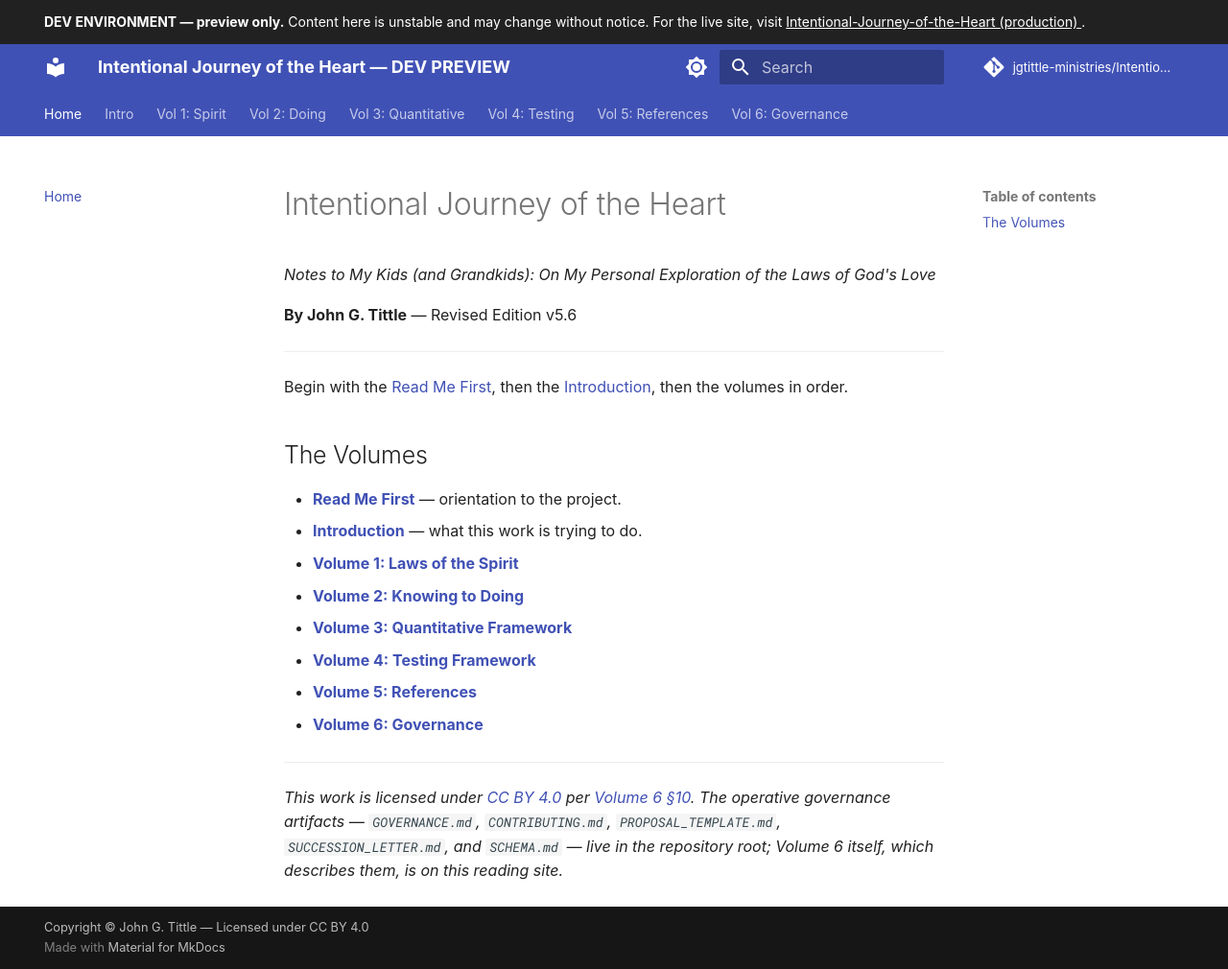
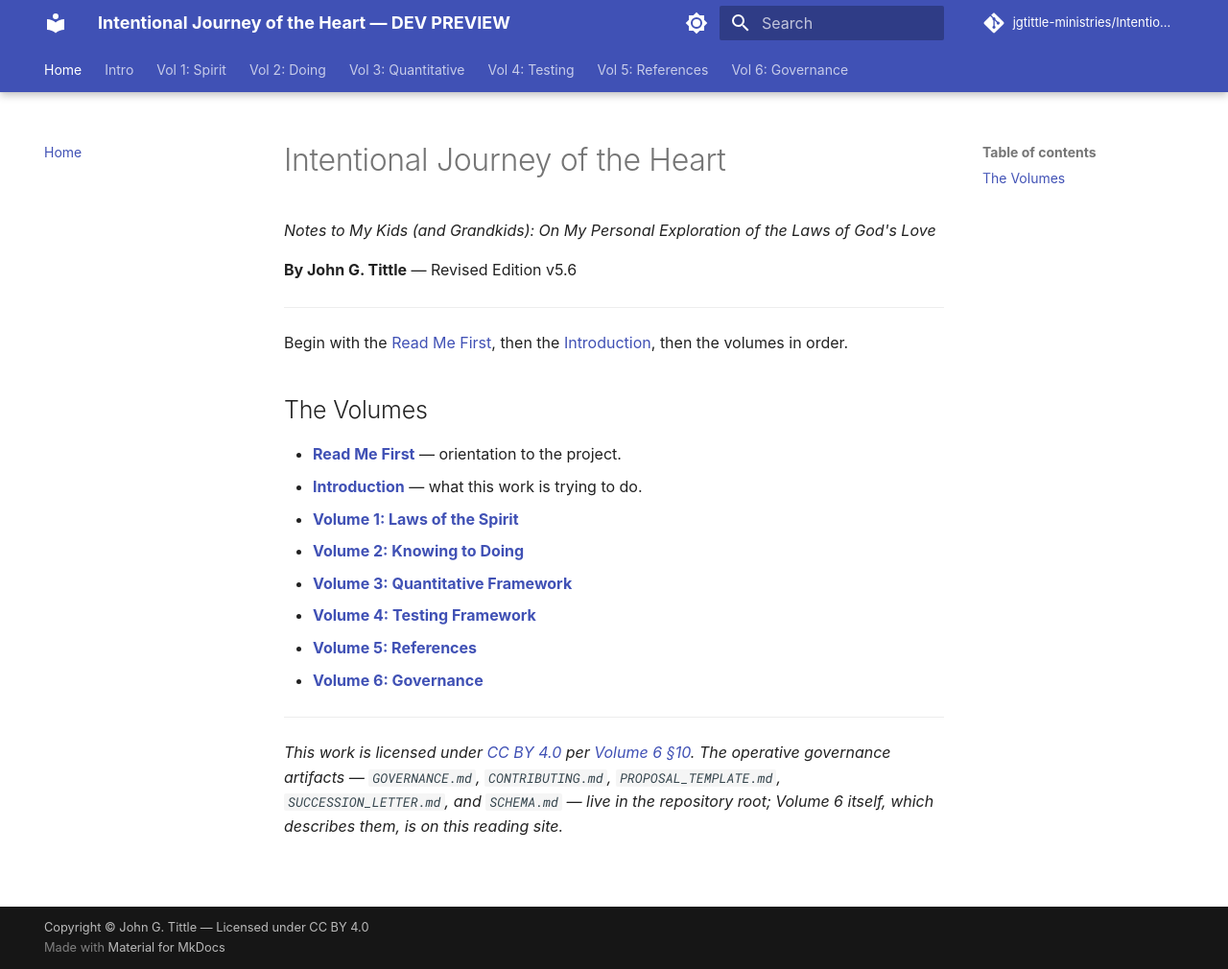
Before and after one commit to jgtittle-ministries/Intentional-Journey-of-the-Heart, an MkDocs documentation site: the page built from docs/index.md, in a window 1280 px wide and 1010 px high. Shown: the whole window at 96% size. Built offline with MkDocs 1.6.1 and Material for MkDocs 9.7.7, drawn with Linux system fonts in a browser that asks for light colours; some web fonts are replaced; comment, search, counter and statistics services are not loaded.

Commit message:
Fix: remove DEV banner from prod splash page
The overrides/main.html file holding the "DEV ENVIRONMENT — preview only"
banner was previously mirrored from dev to prod during the v5_6_0_23 CI
fix without being adapted. The banner was rendering on the prod site at
the top of every page, which is wrong — the dev banner belongs only on
dev so that readers cannot confuse the preview site with production.

Fix: remove `theme.custom_dir: overrides` from prod mkdocs.yml and
delete prod's overrides/main.html. The dev banner override is a
dev-only feature; prod does not need a custom theme override and is
cleaner without one.

```diff
--- a/mkdocs.yml
+++ b/mkdocs.yml
@@ -8,7 +8,6 @@ edit_uri: edit/main/docs/
 
 theme:
   name: material
-  custom_dir: overrides
   features:
     - navigation.instant
     - navigation.tracking
--- a/overrides/main.html
+++ /dev/null
@@ -1,17 +0,0 @@
-{% extends "base.html" %}
-
-{#
-  Sitewide DEV ENVIRONMENT banner.
-  Renders at the top of every page via the Material theme's `announce` block.
-  Kept intentionally loud so a non-technical reader can never confuse this
-  preview site with the production site.
-#}
-{% block announce %}
-  <strong>DEV ENVIRONMENT &mdash; preview only.</strong>
-  Content here is unstable and may change without notice.
-  For the live site, visit
-  <a href="https://jgtittle-ministries.github.io/Intentional-Journey-of-the-Heart/"
-     style="color: inherit; text-decoration: underline;">
-    Intentional-Journey-of-the-Heart (production)
-  </a>.
-{% endblock %}
```
